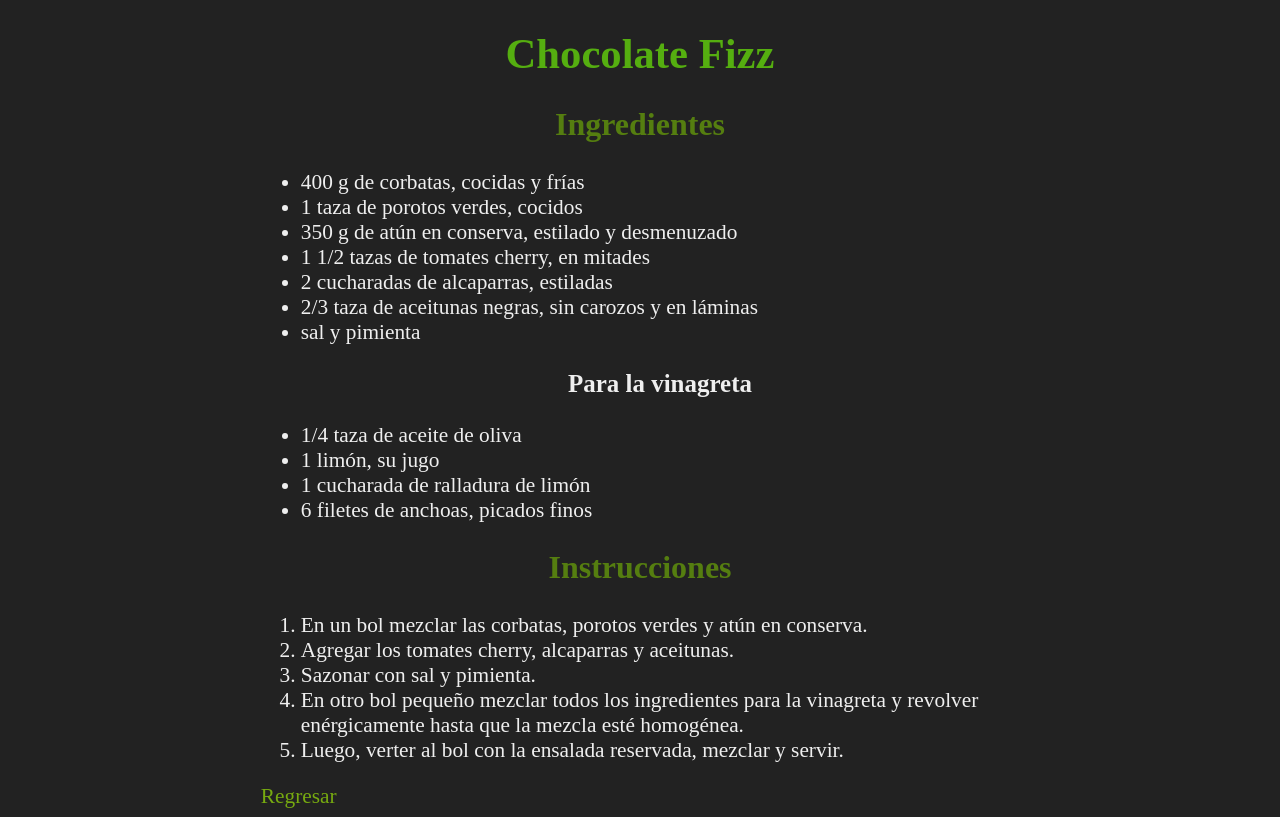
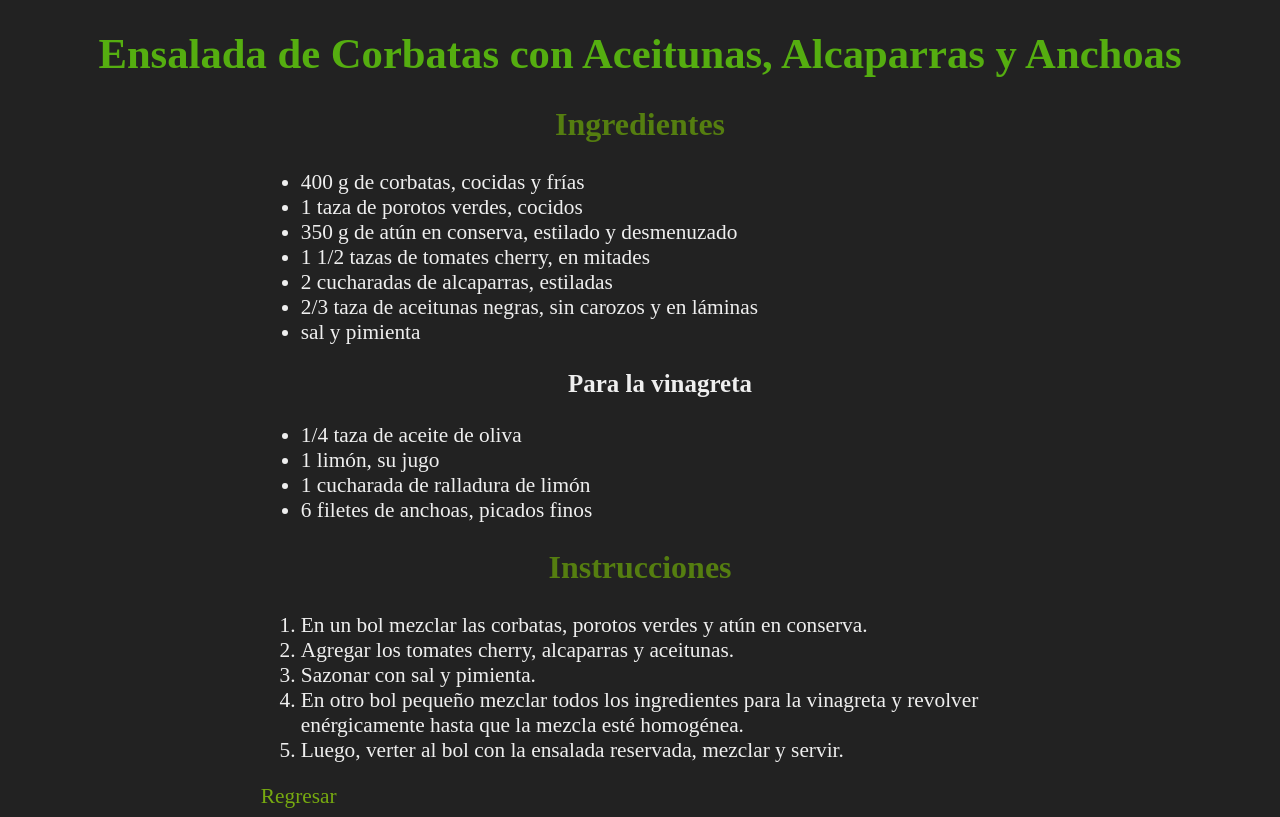
Before and after one commit to HateCodin/HateCodin.github.io, a plain HTML site: page ensalada-corbatas-aceitunas-alcaparras-anchoas.html in a window 1280 px wide. Drawn offline with Linux system fonts and the light colour scheme.

Commit message:
Arregla título.

```diff
--- a/ensalada-corbatas-aceitunas-alcaparras-anchoas.html
+++ b/ensalada-corbatas-aceitunas-alcaparras-anchoas.html
@@ -7,7 +7,7 @@
 </head>
 
 <body>
-	<h1>Chocolate Fizz</h1>
+	<h1>Ensalada de Corbatas con Aceitunas, Alcaparras y Anchoas</h1>
 	<div>
 	<h2>Ingredientes</h2>
 		<ul>
```
